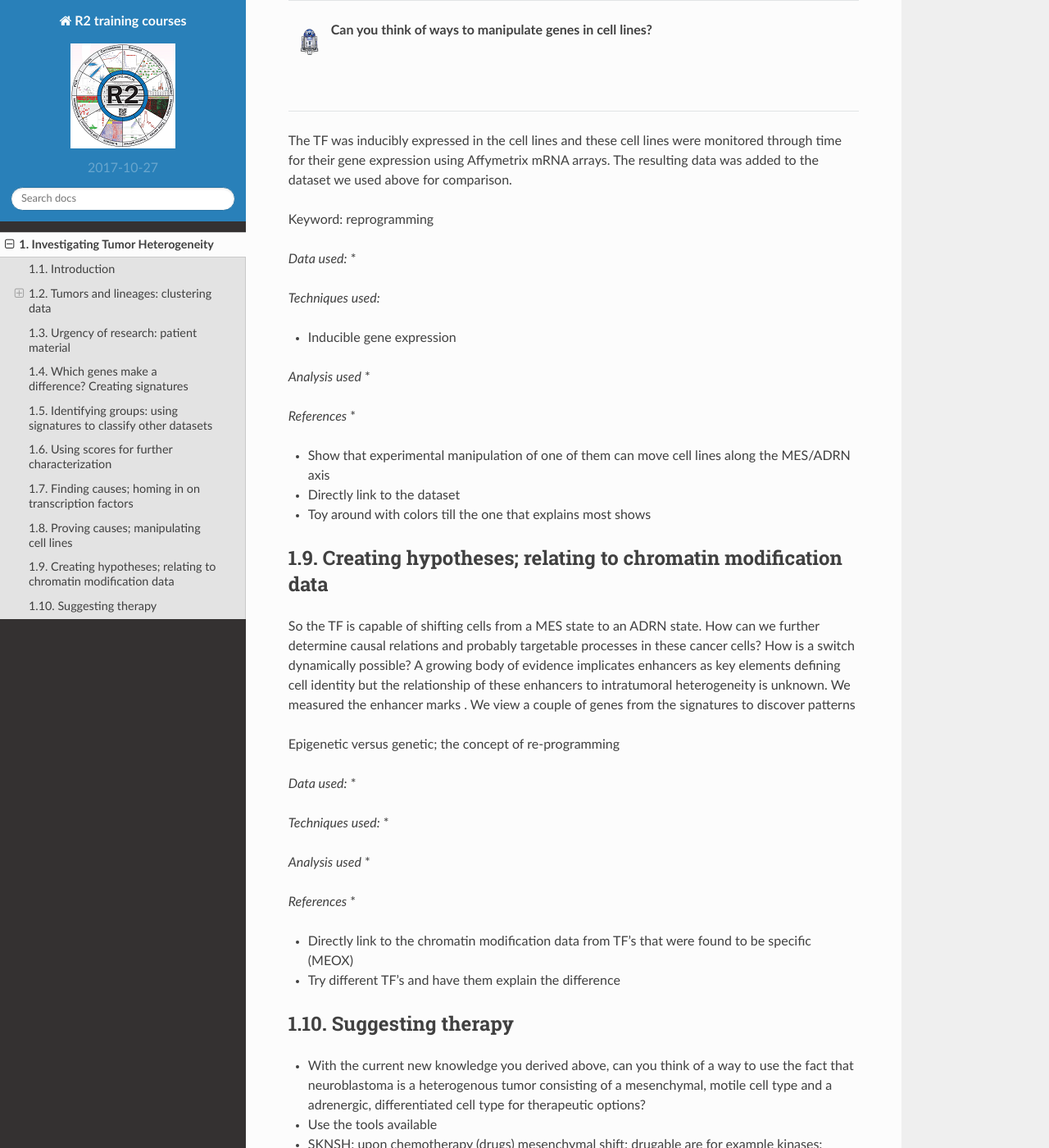
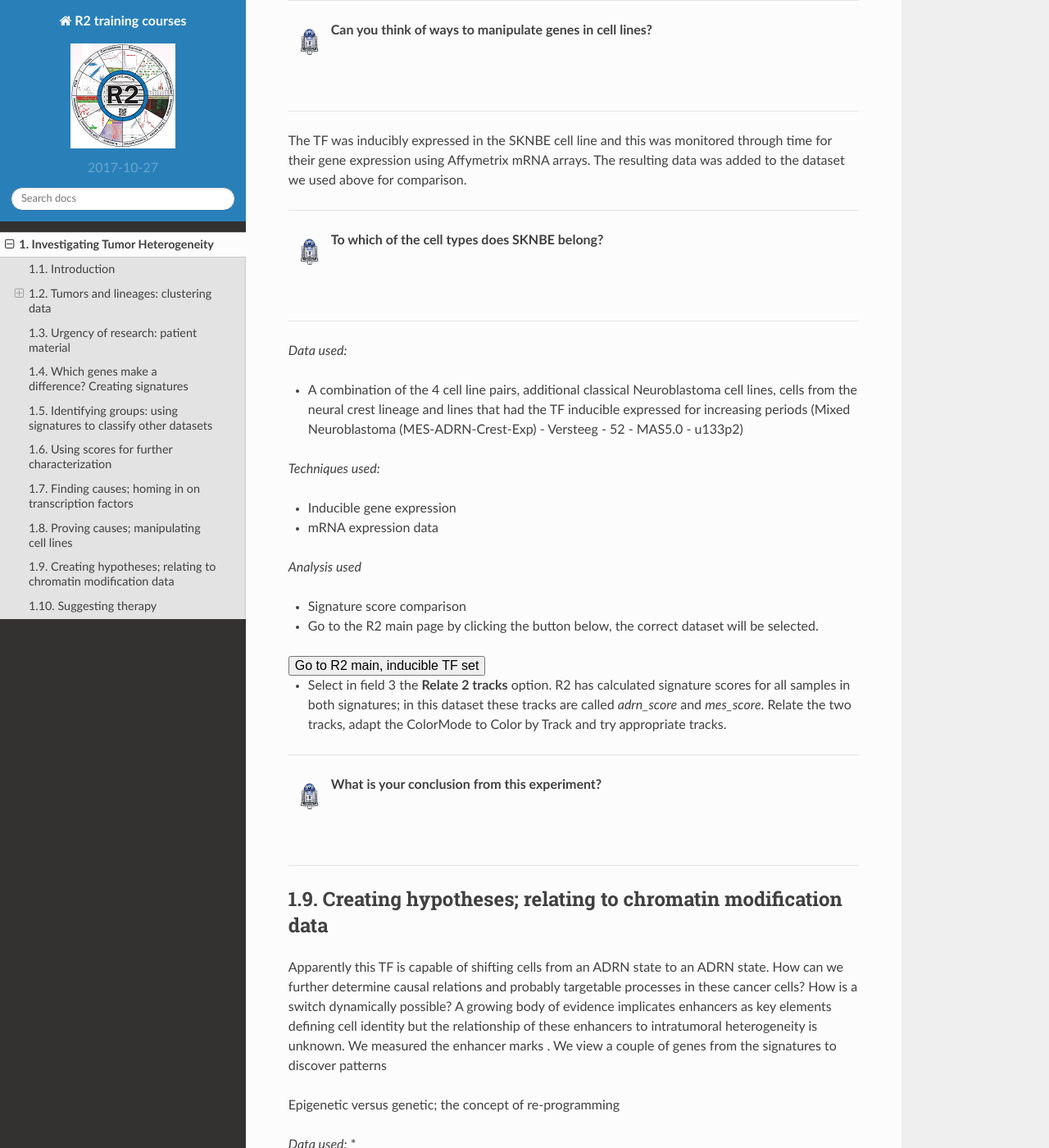
Before and after one commit to antronerds/r2-training-courses, a Sphinx documentation site: the page built from docs/Investigating_Tumor_Heterogeneity.md, in a window 1280 px wide and 1400 px high, scrolled down 12275 px. Shown: the whole window at 82% size. Built offline with Sphinx 7.4.7 and the Read the Docs theme 2.0.0, drawn with Linux system fonts in a browser that asks for light colours.

Commit message:
Added chapter 1.8

```diff
--- a/docs/Investigating_Tumor_Heterogeneity.md
+++ b/docs/Investigating_Tumor_Heterogeneity.md
@@ -448,32 +448,50 @@ Now that we have a candidate Transcription Factor we can try to investigate its
 
 ---------
 
-The TF was inducibly expressed in the cell lines and these cell lines were monitored through time for their gene expression using Affymetrix mRNA arrays. The resulting data was added to the dataset we used above for comparison.
+The TF was inducibly expressed in the SKNBE cell line and this was monitored through time for their gene expression using Affymetrix mRNA arrays. The resulting data was added to the dataset we used above for comparison.
 
-Keyword: reprogramming
+
+---------
+  ![](_static/images/R2d2_logo.png)**To which of the cell types does SKNBE belong?**
+
+<br>
+<br>
+
+---------
 
 *Data used:*
-*
+* A combination of the 4 cell line pairs, additional classical Neuroblastoma cell lines, cells from the neural crest lineage and lines that had the TF inducible expressed for increasing periods (Mixed Neuroblastoma (MES-ADRN-Crest-Exp) - Versteeg - 52 - MAS5.0 - u133p2)
+
 
 *Techniques used:*
 * Inducible gene expression
-
+* mRNA expression data
 
 *Analysis used*
-*
+* Signature score comparison
 
-*References*
-*
+* Go to the R2 main page by clicking the button below, the correct dataset will be selected.
 
-* Show that experimental manipulation of one of them can move cell lines along the MES/ADRN axis
-* Directly link to the dataset
-* Toy around with colors till the one that explains most shows
+<form name="52_pairs_crest_exp" action="https://hgserver1.amc.nl/cgi-bin/r2/main.cgi" enctype="multipart/form-data" target="R2" method="post">
+  <input type="hidden" name="table" value="ps_avgpres_gsenatgen2017geo52_u133p2">
+  <button type="submit" >Go to R2 main, inducible TF set</button>
+</form>
+
+* Select in field 3 the **Relate 2 tracks** option. R2 has calculated signature scores for all samples in both signatures; in this dataset these tracks are called *adrn_score* and *mes_score*. Relate the two tracks, adapt the ColorMode to Color by Track and try appropriate tracks.
+
+---------
+  ![](_static/images/R2d2_logo.png)**What is your conclusion from this experiment?**
+
+<br>
+<br>
+
+---------
 
 
 Creating hypotheses; relating to chromatin modification data
 ---------------------------------------------------------------
 
-So the TF is capable of shifting cells from a MES state to an ADRN state. How can we further determine causal relations and probably targetable processes in these cancer cells? How is a switch dynamically possible? A growing body of evidence implicates enhancers as key elements defining cell identity but the relationship of these enhancers to intratumoral heterogeneity is unknown. We measured the enhancer marks . We view a couple of genes from the signatures to discover patterns
+Apparently this TF is capable of shifting cells from an ADRN state to an ADRN state. How can we further determine causal relations and probably targetable processes in these cancer cells? How is a switch dynamically possible? A growing body of evidence implicates enhancers as key elements defining cell identity but the relationship of these enhancers to intratumoral heterogeneity is unknown. We measured the enhancer marks . We view a couple of genes from the signatures to discover patterns
 
 Epigenetic versus genetic; the concept of re-programming
 
```
